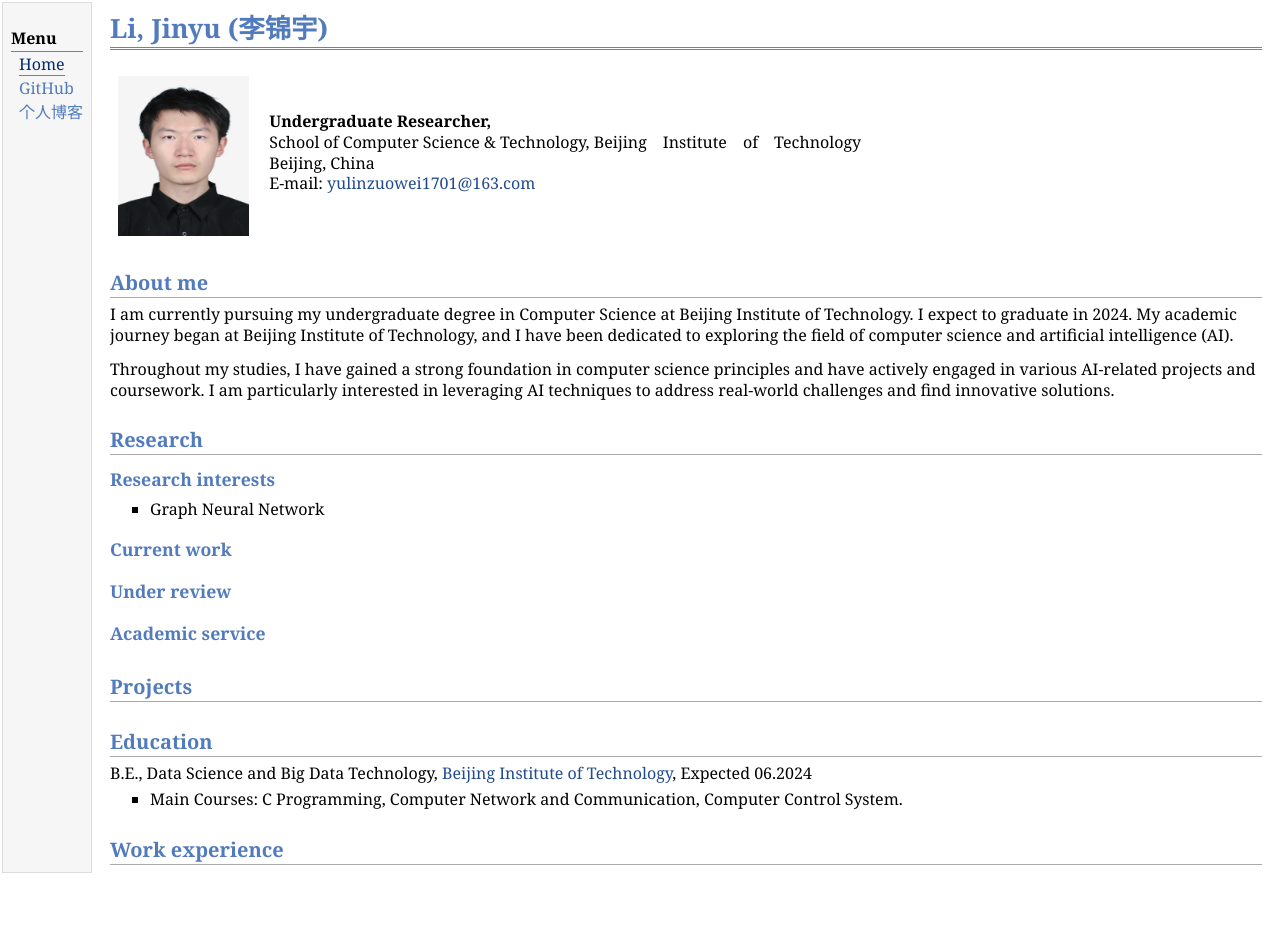
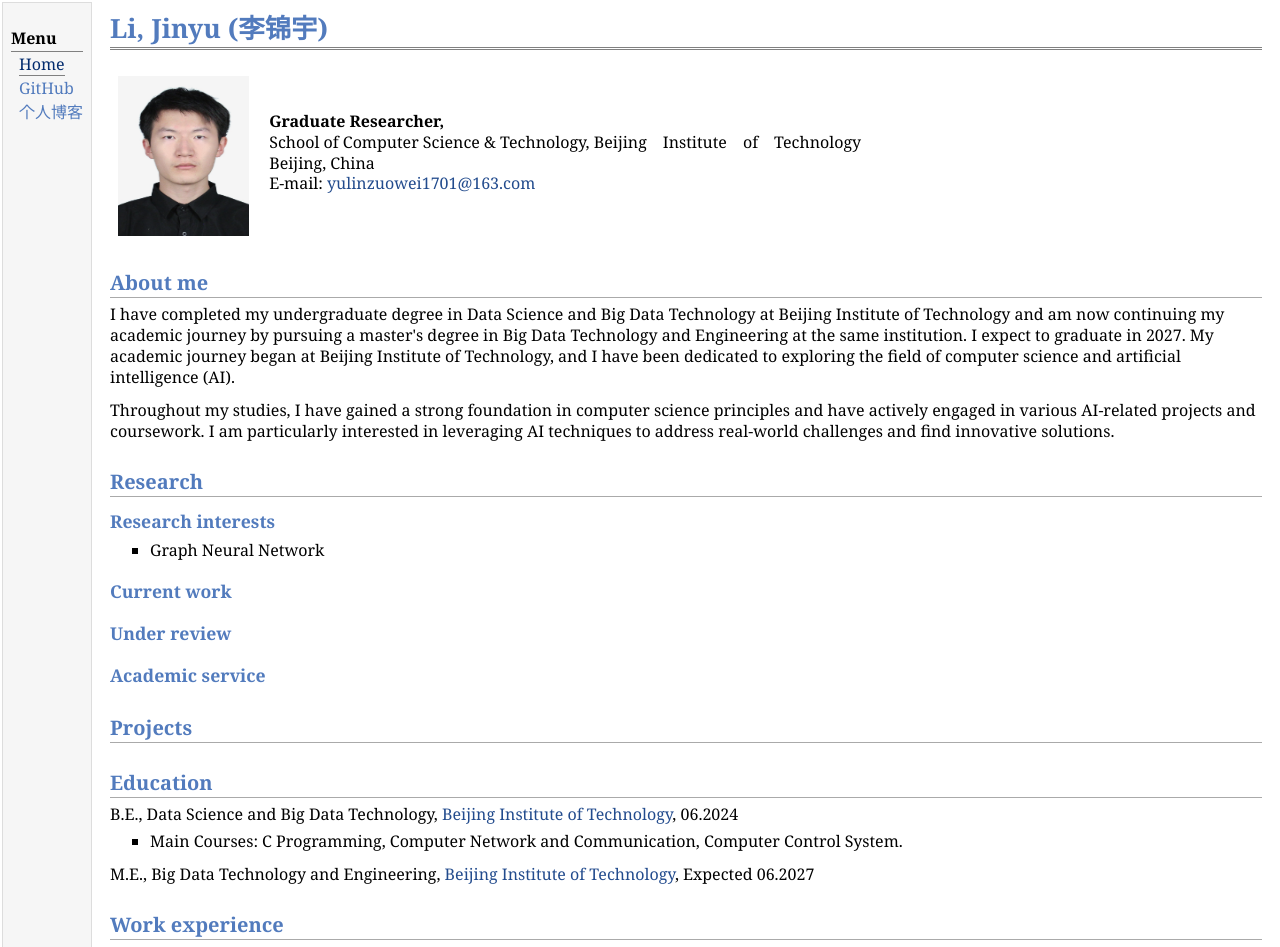
Before and after one commit to JinyuLi999/jinyuli999.github.io, a plain HTML site: page index.html in a window 1280 px wide. Shown: the top 947 px of the page. Before the commit the page ends 883 px from the top, so only its background shows below. Drawn offline with Linux system fonts and the light colour scheme.

Commit message:
Update index.html

```diff
--- a/index.html
+++ b/index.html
@@ -25,14 +25,14 @@
 <table class="imgtable"><tr><td>
 <a href="https://jinyuli999.github.io/"><img src="photos/bio.jpg" alt="alt text" width="131px" height="160px" /></a>&nbsp;</td>
 <td align="left"><p>
-<b>Undergraduate Researcher, </b> <br />
+<b>Graduate Researcher, </b> <br />
 School of Computer Science & Technology, Beijing　Institute　of　Technology <br />
 Beijing, China<br />
 E-mail: <a href="mailto:yulinzuowei1701@163.com">yulinzuowei1701@163.com</a></p>
 </td></tr></table>
 <h2>About me</h2>
 
-<p>I am currently pursuing my undergraduate degree in Computer Science at Beijing Institute of Technology. I expect to graduate in 2024. My academic journey began at Beijing Institute of Technology, and I have been dedicated to exploring the field of computer science and artificial intelligence (AI).</p>
+<p>I have completed my undergraduate degree in Data Science and Big Data Technology at Beijing Institute of Technology and am now continuing my academic journey by pursuing a master's degree in Big Data Technology and Engineering at the same institution. I expect to graduate in 2027. My academic journey began at Beijing Institute of Technology, and I have been dedicated to exploring the field of computer science and artificial intelligence (AI).</p>
 <p>Throughout my studies, I have gained a strong foundation in computer science principles and have actively engaged in various AI-related projects and coursework. I am particularly interested in leveraging AI techniques to address real-world challenges and find innovative solutions.</p><h2>Research</h2>
 <h3>Research interests</h3>
 <ul>
@@ -48,10 +48,13 @@ E-mail: <a href="mailto:yulinzuowei1701@163.com">yulinzuowei1701@163.com</a></p>
 <h2>Projects</h2>
 
 <h2>Education</h2>
-<p>B.E., Data Science and Big Data Technology, <a href="http://www.bit.edu.cn/">Beijing Institute of Technology</a>, Expected 06.2024</p>
+<p>B.E., Data Science and Big Data Technology, <a href="http://www.bit.edu.cn/">Beijing Institute of Technology</a>, 06.2024</p>
 <ul>
 <li><p>Main Courses: C Programming, Computer Network and Communication, Computer Control System.</p></li>
 </ul>
+
+<p>M.E., Big Data Technology and Engineering, <a href="http://www.bit.edu.cn/">Beijing Institute of Technology</a>, Expected 06.2027</p>
+
 
 <h2>Work experience</h2>
 
```
